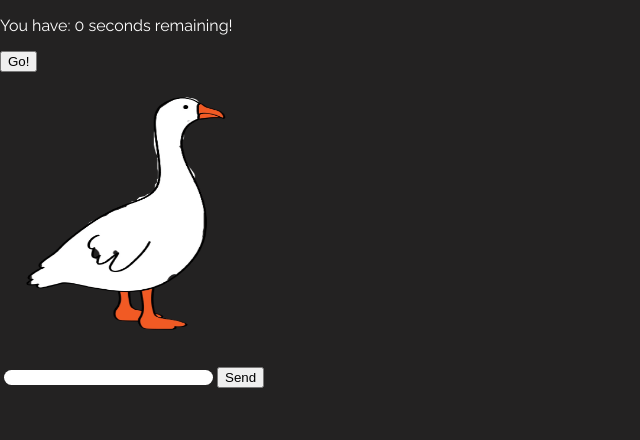
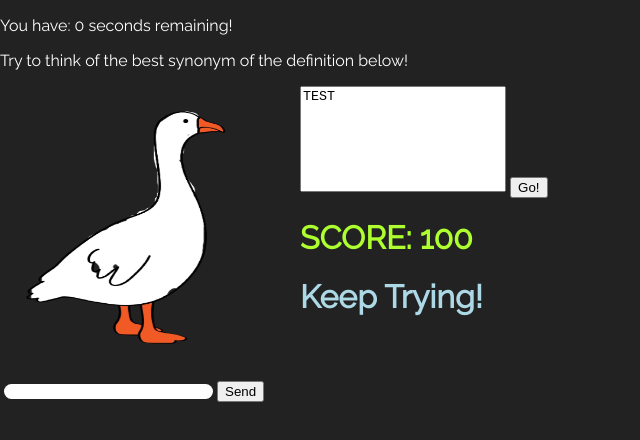
Before and after one commit to aryamancodes/hack-the-north, a website: page game.html in a window 1280 px wide. Shown: the whole page, without its empty margins (0-640 px from the left). Drawn offline with nearby package versions, Linux system fonts and the light colour scheme.

Commit message:
added stuff

```diff
--- a/backend/server.js
+++ b/backend/server.js
@@ -1,3 +1,4 @@
+var cors = require('cors')
 var db = require('./db.json')
 
 const express = require("express");
@@ -5,6 +6,8 @@ const express = require("express");
 const PORT = 80;
 
 const app = express();
+
+app.use(cors())
 
 function getRandomInt(max) {
     return Math.floor(Math.random() * max);
--- a/game.html
+++ b/game.html
@@ -12,9 +12,18 @@
 <body>
     <p>You have: <span id="timer">0</span> seconds remaining!</p>
 
-    <button id="playAgainButton" onclick="start()">Go!</button>
+    <p> Try to think of the best synonym of the definition below!</p>
     <ul id="messages"></ul>
-    <div><img src = "goose-transparent.png" class="Goose" transform="scaleX(-1)"></div>
+    <div id="flexContainer">
+      <div><img src = "goose-transparent.png" class="Goose" transform="scaleX(-1)"></div>
+      <div>
+        <textarea id="definition">TEST</textarea>
+        <button id="playAgainButton" onclick="start()">Go!</button>
+        <h1 id="score">SCORE: <span>100</span></h1>
+        <h1 id="output">Keep Trying!</h1>
+      </div>
+
+    </div>
     <input id="input" autocomplete="off"/><button id="sendButton" onclick="getInput();return false;">Send</button>
     <script
       src="https://code.jquery.com/jquery-3.6.1.min.js"
--- a/package.json
+++ b/package.json
@@ -3,6 +3,7 @@
     "version": "0.0.1",
     "description": "socket.io test",
     "dependencies": {
+        "cors": "^2.8.5",
         "express": "^4.18.1",
         "socket.io": "^4.5.2",
         "synonymator": "^0.0.1"
--- a/style.css
+++ b/style.css
@@ -24,3 +24,21 @@ body {
 p{
     color: white;
 }
+
+#flexContainer {
+    display: flex;
+}
+
+#definition {
+    width: 200px;
+    height: 100px;
+    resize: none;
+}
+
+#score {
+    color: greenyellow;
+}
+
+#output {
+    color: lightblue;
+}
```
Also changed, not shown: backend/synonyms.js (added, +35 -0 lines), synonyms.js (deleted, +0 -18 lines), 1 other file.
